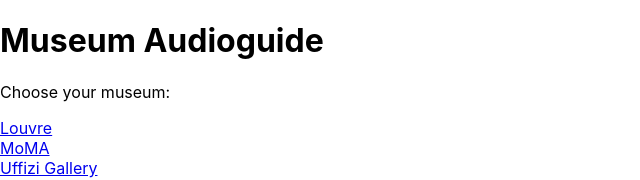
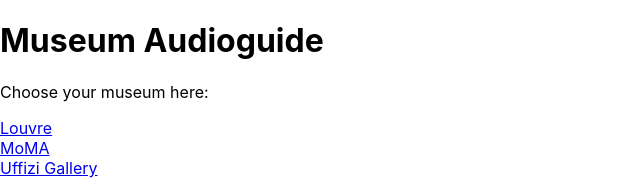
Before and after one commit to nikolai8159/claudio, a React (Create React App) app in the folder audioguide-app/frontend/: page / in a window 1280 px wide. Shown: the top 180 px of the page, without its empty margins (0-640 px from the left). Built offline with nearby package versions, Linux system fonts and the light colour scheme.

Commit message:
Update HomePage.js

```diff
--- a/audioguide-app/frontend/src/pages/HomePage.js
+++ b/audioguide-app/frontend/src/pages/HomePage.js
@@ -4,7 +4,7 @@
   return (
     <div>
       <h1>Museum Audioguide</h1>
-      <p>Choose your museum:</p>
+      <p>Choose your museum here:</p>
       <Link to="/museum/louvre">Louvre</Link><br />
       <Link to="/museum/moma">MoMA</Link><br />
       <Link to="/museum/uffizi">Uffizi Gallery</Link>
```
